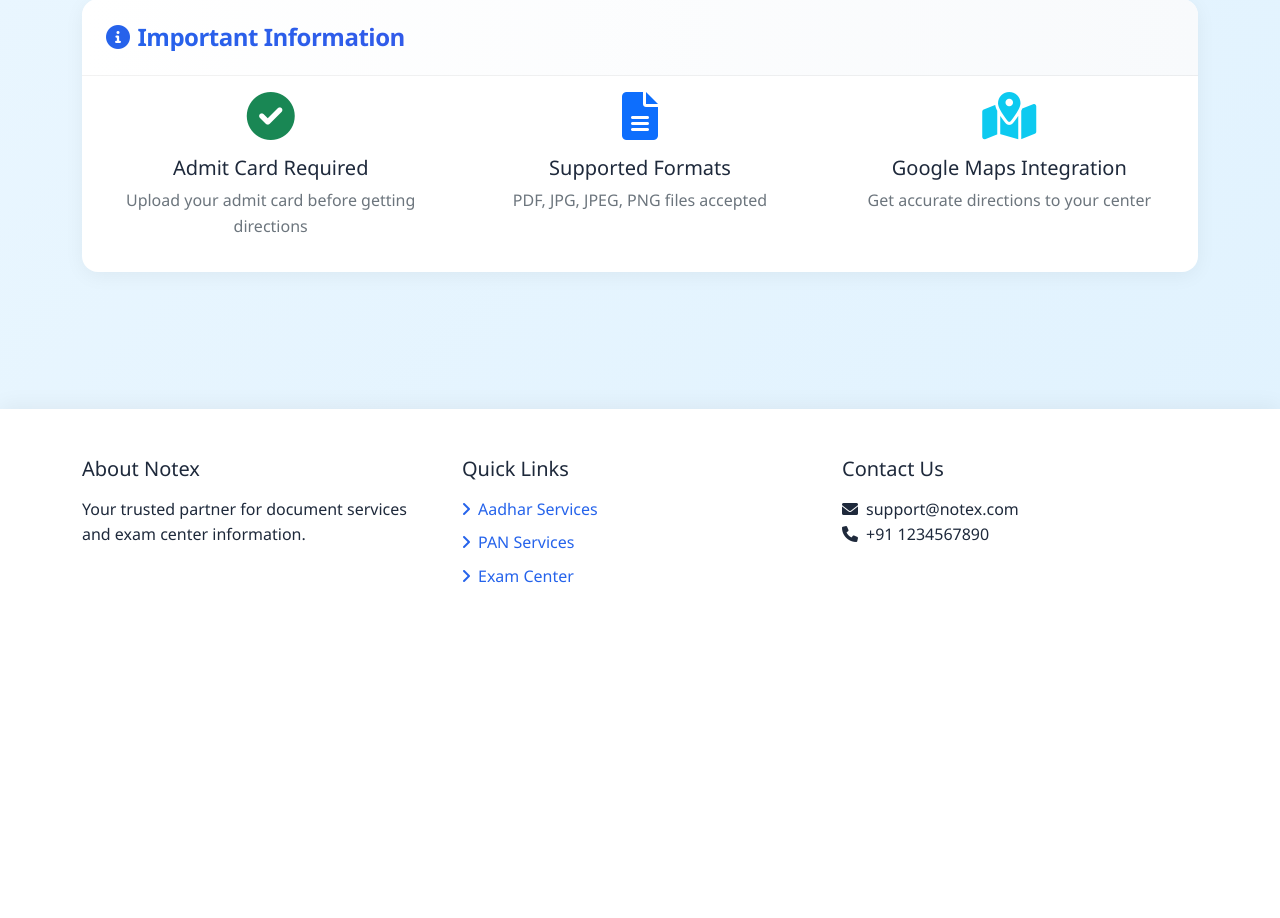
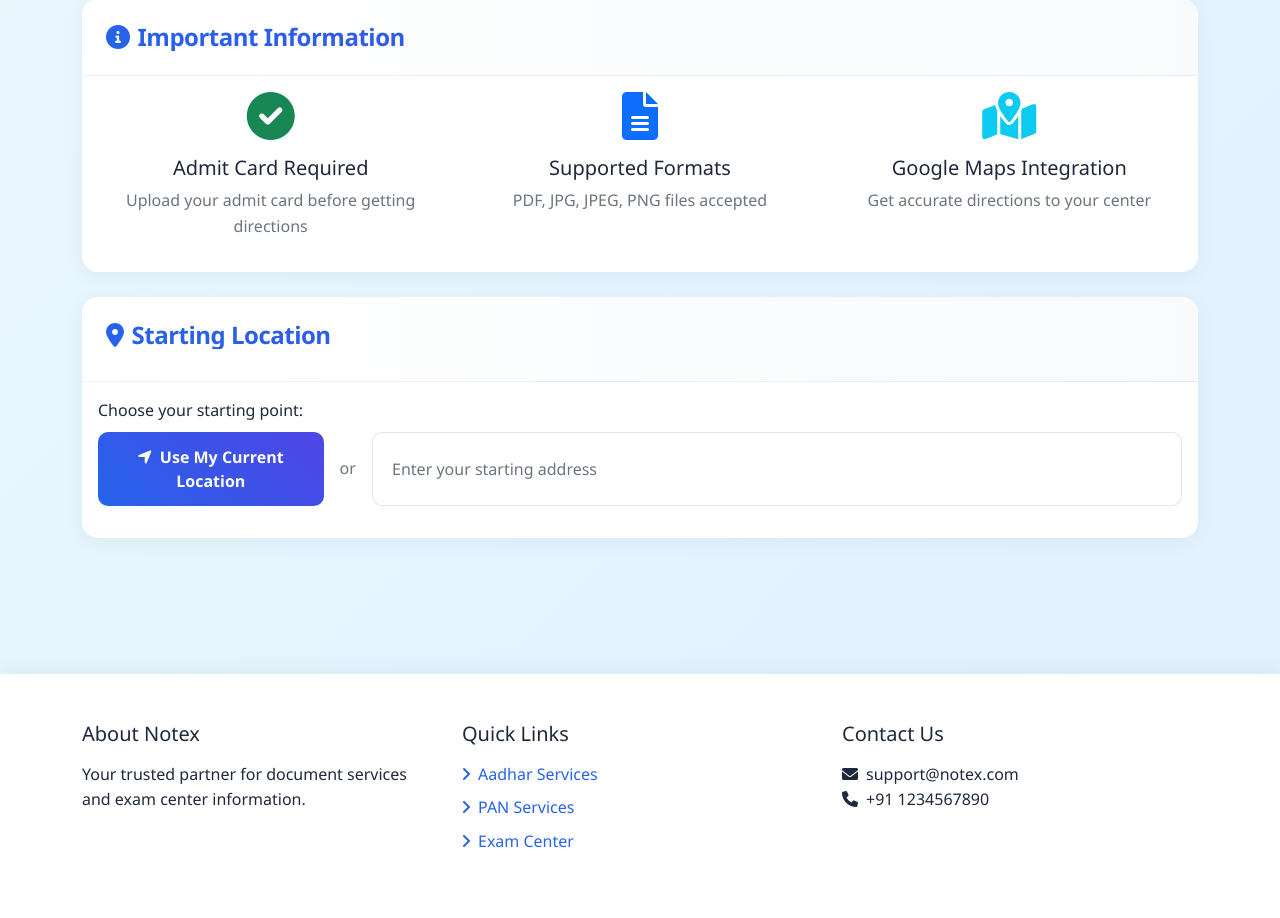
Before and after one commit to Praphull4564/Notex1234, a Flask app: page /exam_center_services in a window 1280 px wide. Shown: the part 1529-2447 px from the top of the page. Before the commit the page ends 2112 px from the top, so only its background shows below. Run offline with Flask 3, Linux system fonts and the light colour scheme.

Commit message:
Update exam_center_services.html

```diff
--- a/templates/exam_center_services.html
+++ b/templates/exam_center_services.html
@@ -104,5 +104,84 @@
             </div>
         </div>
     </div>
+
+    <!-- Add this section where you want to get user's location -->
+    <div class="card mb-4">
+        <div class="card-header">
+            <h4><i class="fas fa-map-marker-alt me-2"></i>Starting Location</h4>
+        </div>
+        <div class="card-body">
+            <div class="mb-3">
+                <label for="startLocation" class="form-label">Choose your starting point:</label>
+                <div class="d-flex gap-3">
+                    <button type="button" class="btn btn-primary" onclick="getCurrentLocation()">
+                        <i class="fas fa-location-arrow me-2"></i>Use My Current Location
+                    </button>
+                    <span class="text-muted align-self-center">or</span>
+                    <input type="text" class="form-control" id="startLocation" name="start_location" placeholder="Enter your starting address">
+                </div>
+                <div id="locationStatus" class="form-text mt-2"></div>
+            </div>
+        </div>
+    </div>
 </div>
+
+<!-- Add this JavaScript at the end of your template, before the closing body tag -->
+<script>
+function getCurrentLocation() {
+    const statusDiv = document.getElementById('locationStatus');
+    const locationInput = document.getElementById('startLocation');
+
+    if (!navigator.geolocation) {
+        statusDiv.innerHTML = '<span class="text-danger">Geolocation is not supported by your browser</span>';
+        return;
+    }
+
+    statusDiv.innerHTML = '<span class="text-info">Getting your location...</span>';
+
+    navigator.geolocation.getCurrentPosition(
+        // Success callback
+        (position) => {
+            const latitude = position.coords.latitude;
+            const longitude = position.coords.longitude;
+
+            // Use reverse geocoding to get address from coordinates
+            fetch(`https://nominatim.openstreetmap.org/reverse?format=json&lat=${latitude}&lon=${longitude}`)
+                .then(response => response.json())
+                .then(data => {
+                    const address = data.display_name;
+                    locationInput.value = address;
+                    statusDiv.innerHTML = '<span class="text-success">Location found!</span>';
+                })
+                .catch(error => {
+                    statusDiv.innerHTML = '<span class="text-danger">Could not get address from coordinates</span>';
+                    locationInput.value = `${latitude}, ${longitude}`;
+                });
+        },
+        // Error callback
+        (error) => {
+            switch(error.code) {
+                case error.PERMISSION_DENIED:
+                    statusDiv.innerHTML = '<span class="text-danger">Please allow location access to use this feature</span>';
+                    break;
+                case error.POSITION_UNAVAILABLE:
+                    statusDiv.innerHTML = '<span class="text-danger">Location information unavailable</span>';
+                    break;
+                case error.TIMEOUT:
+                    statusDiv.innerHTML = '<span class="text-danger">Location request timed out</span>';
+                    break;
+                default:
+                    statusDiv.innerHTML = '<span class="text-danger">An unknown error occurred</span>';
+                    break;
+            }
+        },
+        // Options
+        {
+            enableHighAccuracy: true,
+            timeout: 5000,
+            maximumAge: 0
+        }
+    );
+}
+</script>
 {% endblock %}
```
